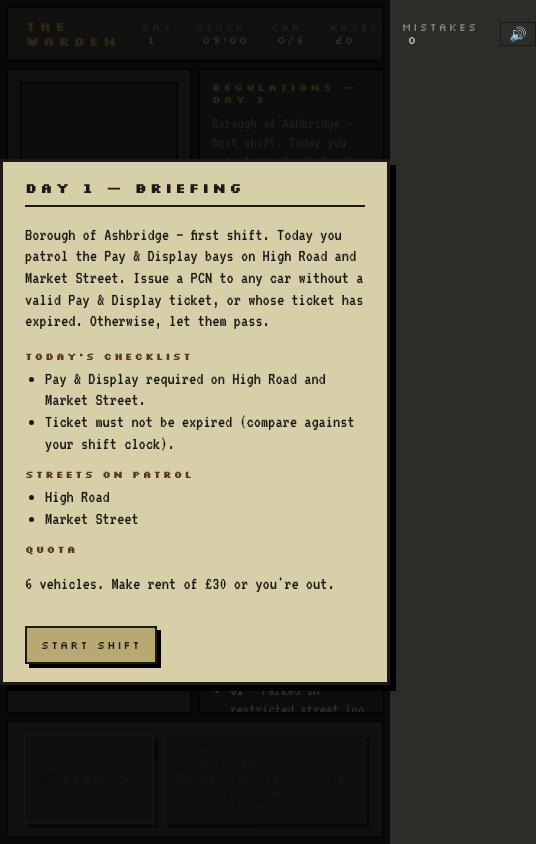
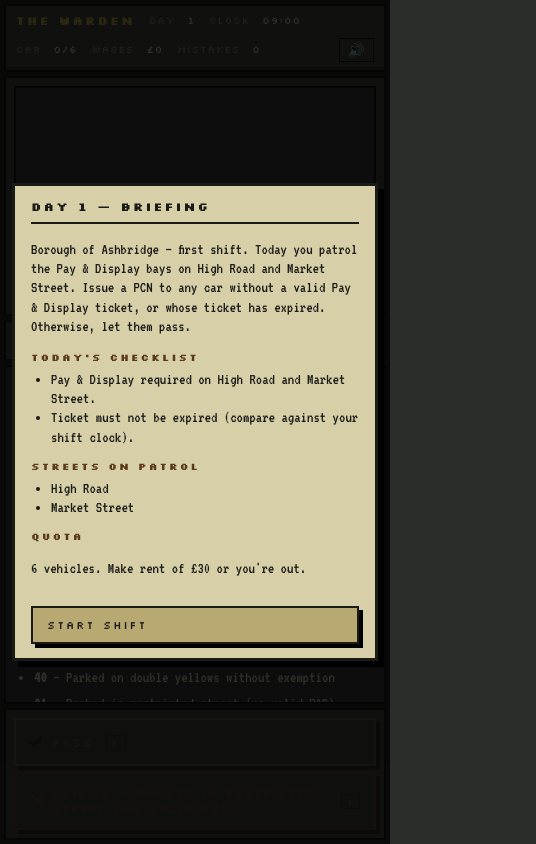
Before and after one commit to Clutz88/the-warden, a website built with Vite: page index.html in a window 390 px wide. Shown: the whole page, 536 px wide, since content can reach past the window. Built offline with nearby package versions, Linux system fonts and the light colour scheme.

Commit message:
Add basic mobile support

```diff
--- a/src/style.css
+++ b/src/style.css
@@ -104,7 +104,7 @@ body { background: var(--bg); }
   min-height: 280px;
 }
 .scene .street-label {
-  font-family: "Silkscreen";
+  font-family: "Silkscreen", 'Courier New', monospace, fantasy;
   font-size: 10px;
   color: var(--ink-dim);
   letter-spacing: 3px;
@@ -112,7 +112,7 @@ body { background: var(--bg); }
   margin-bottom: 4px;
 }
 .scene .street-name {
-  font-family: "Silkscreen";
+  font-family: "Silkscreen", 'Courier New', monospace, fantasy;
   font-size: 14px;
   color: var(--accent);
   letter-spacing: 2px;
@@ -220,7 +220,7 @@ body { background: var(--bg); }
   left: 0;
   right: 0;
   text-align: center;
-  font-family: "Silkscreen";
+  font-family: "Silkscreen", 'Courier New', monospace, fantasy;
   font-size: 10px;
   color: #1a1a17;
   letter-spacing: 1px;
@@ -235,7 +235,7 @@ body { background: var(--bg); }
   gap: 4px;
 }
 .model-label {
-  font-family: "Silkscreen";
+  font-family: "Silkscreen", 'Courier New', monospace, fantasy;
   font-size: 10px;
   letter-spacing: 2px;
   color: var(--ink-dim);
@@ -251,7 +251,7 @@ body { background: var(--bg); }
 .plate {
   background: var(--accent);
   color: #1a1a17;
-  font-family: "Silkscreen";
+  font-family: "Silkscreen", 'Courier New', monospace, fantasy;
   font-size: 12px;
   padding: 3px 8px;
   letter-spacing: 3px;
@@ -269,7 +269,7 @@ body { background: var(--bg); }
   overflow-y: auto;
 }
 .docs h2 {
-  font-family: "Silkscreen";
+  font-family: "Silkscreen", 'Courier New', monospace, fantasy;
   font-size: 10px;
   letter-spacing: 3px;
   color: var(--ink-dim);
@@ -292,7 +292,7 @@ body { background: var(--bg); }
 .doc.blue-badge { background: #b4c2d6; }
 .doc.note { background: #e8e0c2; font-family: "VT323", "Courier New", monospace; }
 .doc.note .note-from {
-  font-family: "Silkscreen";
+  font-family: "Silkscreen", 'Courier New', monospace, fantasy;
   font-size: 9px;
   letter-spacing: 2px;
   color: #4a4233;
@@ -327,7 +327,7 @@ body { background: var(--bg); }
 .doc-crest { width: 22px; height: 22px; flex-shrink: 0; }
 .doc-crest svg { width: 100%; height: 100%; image-rendering: pixelated; display: block; }
 .doc-title {
-  font-family: "Silkscreen";
+  font-family: "Silkscreen", 'Courier New', monospace, fantasy;
   font-size: 11px;
   letter-spacing: 2px;
   color: #1a1a17;
@@ -371,7 +371,7 @@ body { background: var(--bg); }
   line-height: 1.2;
 }
 .rulebook h2 {
-  font-family: "Silkscreen";
+  font-family: "Silkscreen", 'Courier New', monospace, fantasy;
   font-size: 10px;
   letter-spacing: 3px;
   color: var(--accent);
@@ -456,7 +456,7 @@ body { background: var(--bg); }
   line-height: 1.2;
 }
 .modal h1 {
-  font-family: "Silkscreen";
+  font-family: "Silkscreen", 'Courier New', monospace, fantasy;
   color: #1a1a17;
   font-size: 14px;
   letter-spacing: 3px;
@@ -465,7 +465,7 @@ body { background: var(--bg); }
   border-bottom: 2px solid #1a1a17;
 }
 .modal h3 {
-  font-family: "Silkscreen";
+  font-family: "Silkscreen", 'Courier New', monospace, fantasy;
   color: #5a3a17;
   font-size: 10px;
   letter-spacing: 2px;
@@ -497,7 +497,7 @@ body { background: var(--bg); }
 .supervisor .case.bad { border-color: var(--bad); background: rgba(154,58,44,0.08); }
 .supervisor .case.good { border-color: var(--good); background: rgba(107,138,74,0.08); }
 .supervisor .verdict {
-  font-family: "Silkscreen";
+  font-family: "Silkscreen", 'Courier New', monospace, fantasy;
   font-size: 9px;
   letter-spacing: 2px;
   margin-top: 4px;
@@ -514,7 +514,7 @@ body { background: var(--bg); }
   padding: 10px 16px;
   border: 2px solid var(--border);
   background: var(--panel);
-  font-family: "Silkscreen";
+  font-family: "Silkscreen", 'Courier New', monospace, fantasy;
   font-size: 11px;
   letter-spacing: 2px;
   z-index: 50;
@@ -536,7 +536,7 @@ body { background: var(--bg); }
   background: var(--panel2);
   border: 1px solid var(--border);
   padding: 1px 5px;
-  font-family: "Silkscreen";
+  font-family: "Silkscreen", 'Courier New', monospace, fantasy;
   font-size: 9px;
   margin-left: 6px;
   color: var(--ink-dim);
@@ -547,3 +547,82 @@ svg.spr, svg.car-svg {
   image-rendering: pixelated;
   shape-rendering: crispEdges;
 }
+
+/* MOBILE — initial support, < 700px viewport.
+   Stacks the layout, lets HUD wrap, and gives touch-friendly buttons. */
+@media (max-width: 700px) {
+  :root { font-size: 16px; }
+
+  #app {
+    grid-template-rows: auto auto auto auto auto;
+    grid-template-columns: 1fr;
+    grid-template-areas:
+      "hud"
+      "scene"
+      "docs"
+      "rules"
+      "actions";
+    gap: 4px;
+    padding: 4px;
+  }
+
+  /* HUD wraps; mute button still anchors right */
+  .hud {
+    flex-wrap: wrap;
+    padding: 8px 10px;
+    gap: 10px 14px;
+    font-size: 10px;
+    letter-spacing: 1px;
+    min-height: 56px;
+  }
+  .hud .title { font-size: 12px; letter-spacing: 2px; }
+
+  /* Scene — give the car SVG room to scale, keep aspect contained */
+  .scene { padding: 8px; min-height: 240px; }
+  .car-svg { width: 100%; max-width: 320px; }
+
+  /* Docs / rulebook stacked, small caps headings stay readable */
+  .docs, .rulebook { padding: 8px 10px; }
+  .doc-body { padding: 8px 10px 10px; }
+  .doc { font-size: 16px; }
+
+  /* Actions — full-width column, large tap targets */
+  .actions {
+    flex-direction: column;
+    flex-wrap: nowrap;
+    align-items: stretch;
+    padding: 8px;
+    gap: 6px;
+    min-height: 0;
+  }
+  .actions .btn {
+    width: 100%;
+    min-height: 48px;
+    padding: 12px 14px;
+    font-size: 12px;
+    letter-spacing: 1px;
+    text-align: left;
+    white-space: normal;
+  }
+  .pcn-picker {
+    flex-direction: column;
+    width: 100%;
+    gap: 6px;
+  }
+  .pcn-picker .btn {
+    flex: 1 1 auto;
+    width: 100%;
+    text-align: left;
+  }
+
+  /* Modals — fit narrow viewport, scroll if tall */
+  .modal {
+    padding: 14px 16px;
+    max-width: calc(100vw - 24px);
+    max-height: calc(100vh - 24px);
+    overflow-y: auto;
+    font-size: 16px;
+  }
+  .modal h1 { font-size: 12px; letter-spacing: 2px; }
+  .modal .btn { width: 100%; }
+}
```
